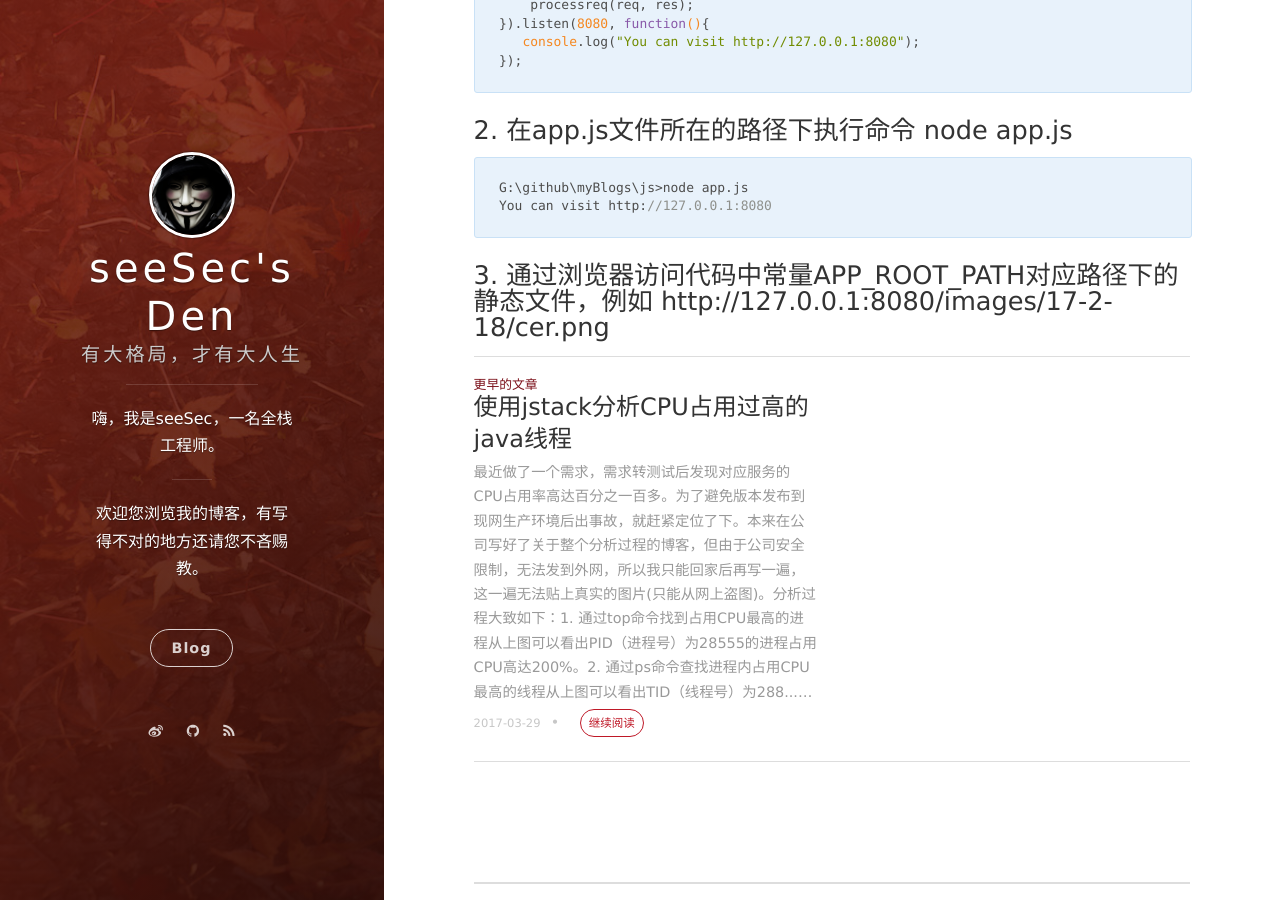
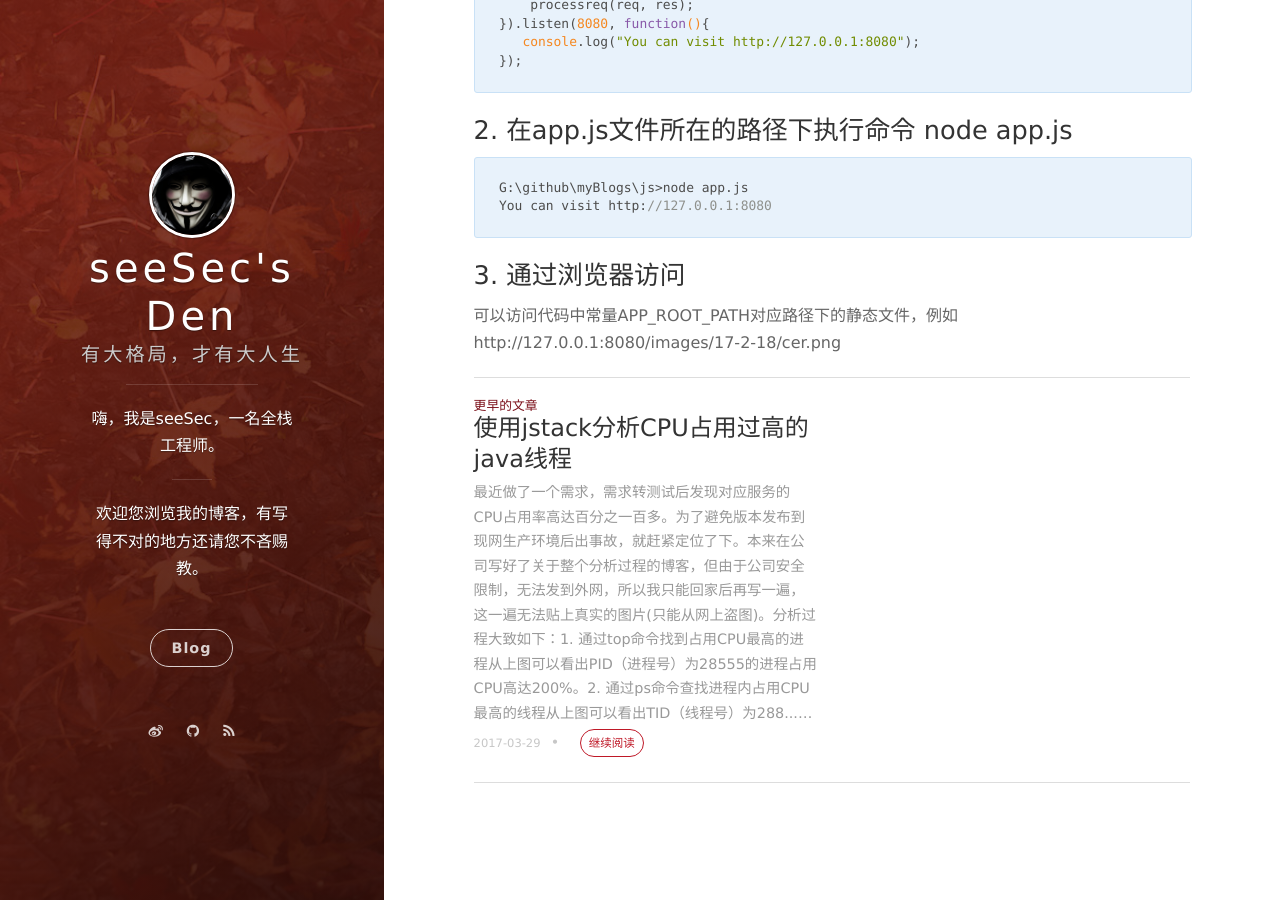
Before and after one commit to see-Sec/myBlogs, a Jekyll site: the page built from _posts/2017-09-05-nodejs-server.markdown, in a window 1280 px wide and 900 px high, scrolled down 1452 px. Built offline with Jekyll 4.4.1, drawn with Linux system fonts in a browser that asks for light colours; nearby versions of some CDN libraries; comment, search, counter and statistics services are not loaded.

Commit message:
update nodejs server

````diff
--- a/_posts/2017-09-05-nodejs-server.markdown
+++ b/_posts/2017-09-05-nodejs-server.markdown
@@ -78,4 +78,5 @@ G:\github\myBlogs\js>node app.js
 You can visit http://127.0.0.1:8080
 ```
 
-### 3. 通过浏览器访问代码中常量APP_ROOT_PATH对应路径下的静态文件，例如 http://127.0.0.1:8080/images/17-2-18/cer.png
+### 3. 通过浏览器访问
+可以访问代码中常量APP_ROOT_PATH对应路径下的静态文件，例如 http://127.0.0.1:8080/images/17-2-18/cer.png
````
